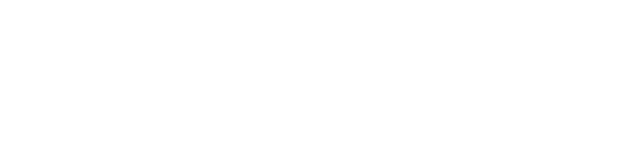
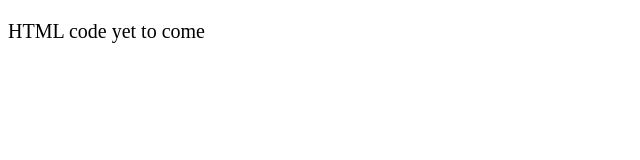
Before and after one commit to karn-18/First-Repository, a plain HTML site: page LogIn.html in a window 1280 px wide. Shown: the whole page, without its empty margins (0-640 px from the left). Drawn offline with Linux system fonts and the light colour scheme.

```diff
--- a/LogIn.html
+++ b/LogIn.html
@@ -88,6 +88,6 @@ p{
 }</style>
 </head>
 <body>
-
+    <p>HTML code yet to come</p>
 </body>
 </html>
```
